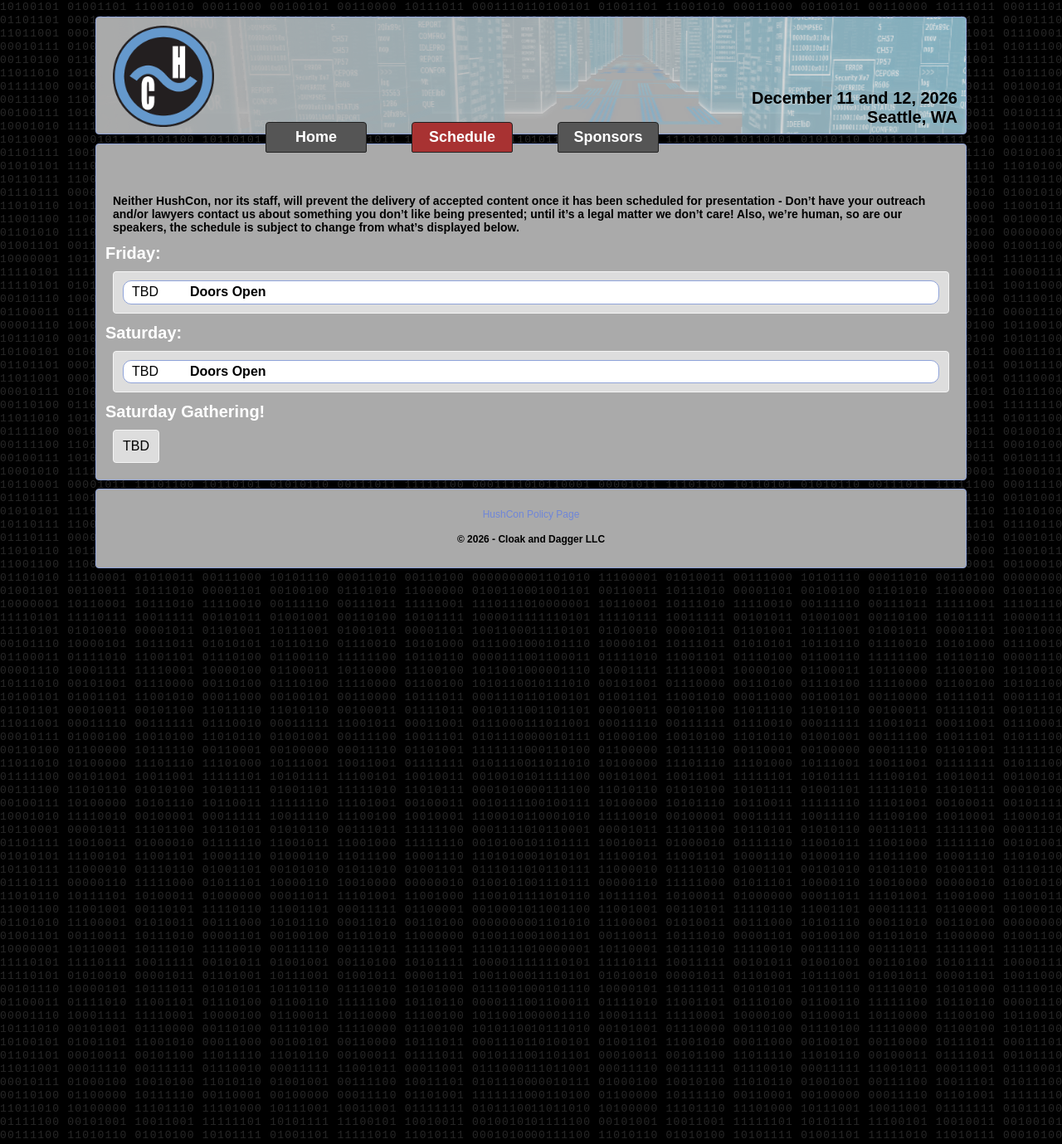
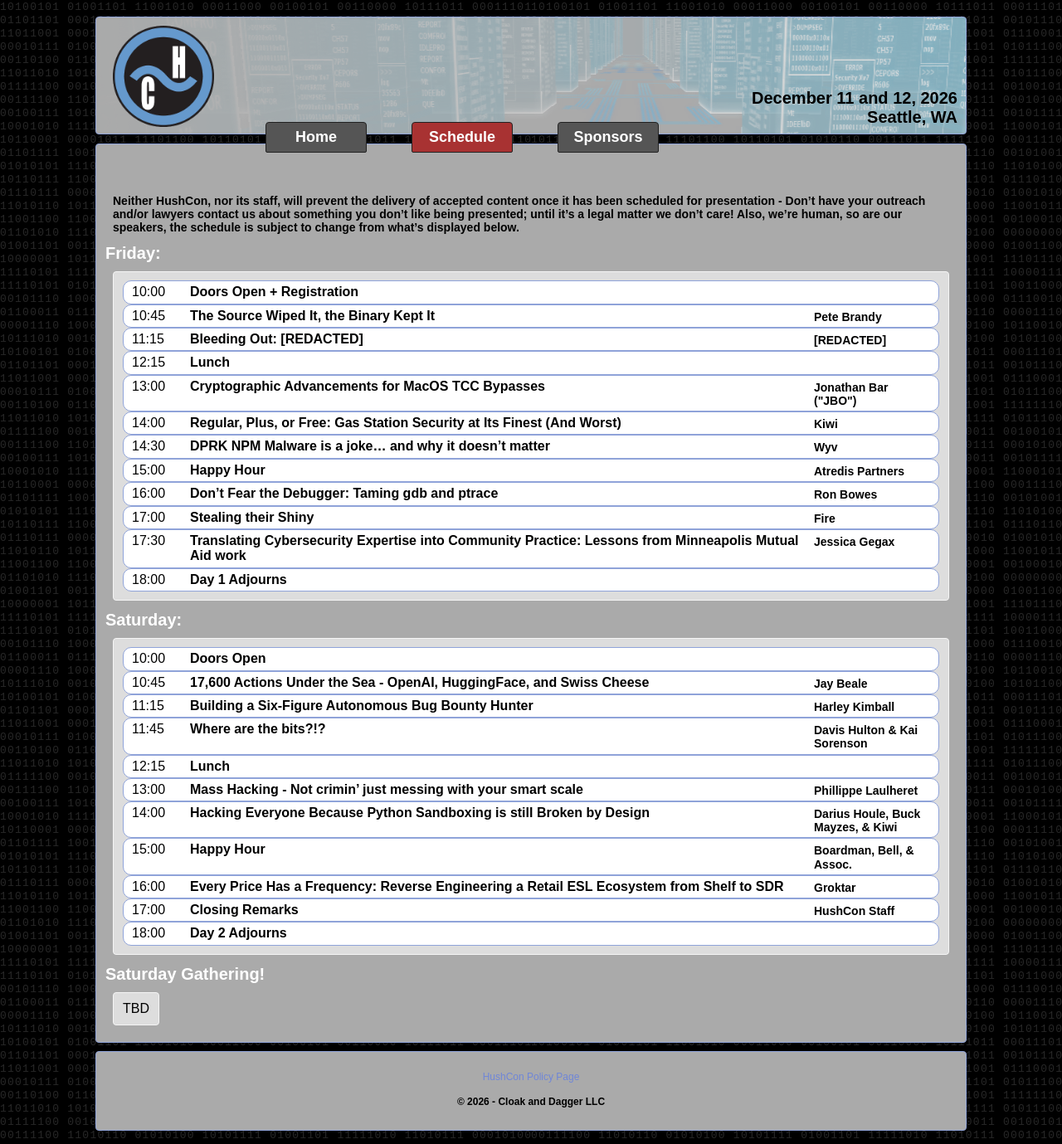
Before and after one commit to HushCon/hushcon.github.io, a Jekyll site: the page built from schedule.md, in a window 1280 px wide. Shown: the whole page at 83% size. Built offline with Jekyll 4.4.1, drawn with Linux system fonts in a browser that asks for light colours.

Commit message:
Update schedule for HC2026-SEA

```diff
--- a/schedule.md
+++ b/schedule.md
@@ -21,14 +21,73 @@ title: Schedule
 days:
   - label: "Friday"
     slots:
-      - time: "TBD"
-        title: "Doors Open"
+      - time: "10:00"
+        title: "Doors Open + Registration"
+      - time: "10:45"
+        title: "The Source Wiped It, the Binary Kept It"
+        speaker: "Pete Brandy"
+      - time: "11:15"
+        title: "Bleeding Out: [REDACTED]"
+        speaker: "[REDACTED]"
+      - time: "12:15"
+        title: "Lunch"
+      - time: "13:00"
+        title: "Cryptographic Advancements for MacOS TCC Bypasses"
+        speaker: "Jonathan Bar (\"JBO\")"
+      - time: "14:00"
+        title: "Regular, Plus, or Free: Gas Station Security at Its Finest (And Worst)"
+        speaker: "Kiwi"
+      - time: "14:30"
+        title: "DPRK NPM Malware is a joke... and why it doesn't matter"
+        speaker: "Wyv"
+      - time: "15:00"
+        title: "Happy Hour"
+        speaker: "Atredis Partners"
+      - time: "16:00"
+        title: "Don't Fear the Debugger: Taming gdb and ptrace"
+        speaker: "Ron Bowes"
+      - time: "17:00"
+        title: "Stealing their Shiny"
+        speaker: "Fire"
+      - time: "17:30"
+        title: "Translating Cybersecurity Expertise into Community Practice: Lessons from Minneapolis Mutual Aid work"
+        speaker: "Jessica Gegax"
+      - time: "18:00"
+        title: "Day 1 Adjourns"
 
 
   - label: "Saturday"
     slots:
-      - time: "TBD"
+      - time: "10:00"
         title: "Doors Open"
+      - time: "10:45"
+        title: "17,600 Actions Under the Sea - OpenAI, HuggingFace, and Swiss Cheese"
+        speaker: "Jay Beale"
+      - time: "11:15"
+        title: "Building a Six-Figure Autonomous Bug Bounty Hunter"
+        speaker: "Harley Kimball"
+      - time: "11:45"
+        title: "Where are the bits?!?"
+        speaker: "Davis Hulton & Kai Sorenson"
+      - time: "12:15"
+        title: "Lunch"
+      - time: "13:00"
+        title: "Mass Hacking - Not crimin' just messing with your smart scale"
+        speaker: "Phillippe Laulheret"
+      - time: "14:00"
+        title: "Hacking Everyone Because Python Sandboxing is still Broken by Design"
+        speaker: "Darius Houle, Buck Mayzes, & Kiwi"
+      - time: "15:00"
+        title: "Happy Hour"
+        speaker: "Boardman, Bell, & Assoc."
+      - time: "16:00"
+        title: "Every Price Has a Frequency: Reverse Engineering a Retail ESL Ecosystem from Shelf to SDR"
+        speaker: "Groktar"
+      - time: "17:00"
+        title: "Closing Remarks"
+        speaker: "HushCon Staff"
+      - time: "18:00"
+        title: "Day 2 Adjourns"
 
 
 after:
```
